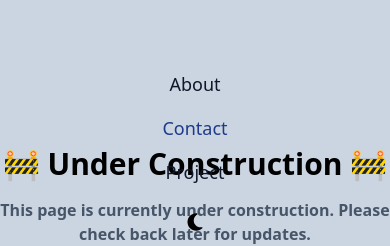
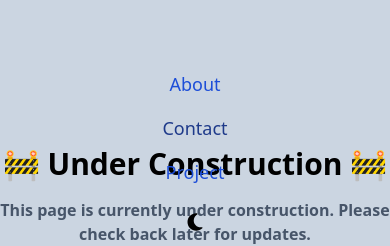
Before and after one commit to birongliu/portfolio, a React (Create React App) app: page /contact in a window 390 px wide. Both pictures are taken after a click on the button "Open main menu". Shown: the part 266-512 px from the top of the page. Built offline with nearby package versions, Linux system fonts and the light colour scheme.

Commit message:
add source code

```diff
--- a/src/components/common/Header/Navbar.tsx
+++ b/src/components/common/Header/Navbar.tsx
@@ -27,14 +27,14 @@ export default function Navigator() {
 				</a>
 				<div className={`md:hidden ${!navigate ? "hidden" : ""}`}>
 					<nav
-						className={`backdrop-blur dark:backdrop-blur-md bg-white bg-opacity-0 dark:bg-opacity-0 gap-4 my-dark:text-white flex flex-col justify-center items-center fixed top-0 left-0 w-screen h-screen px-8 py-20 bg-slate-100 dark:bg-slate-900 animate-[menu_7s_ease]`}
+						className={`backdrop-blur dark:backdrop-blur-md bg-white bg-opacity-0 dark:bg-opacity-0 gap-4 my-dark:text-white flex flex-col justify-center items-center fixed top-0 left-0 w-screen h-screen px-8 py-20 dark:bg-slate-900 animate-[menu_7s_ease]`}
 					>
-						<NavLinks setNavigate={setNavigate} />
+						<NavLinks setNavigate={setNavigate} isMobile={true} />
 						<ThemeSwitcher theme={theme} setTheme={setTheme} />
 					</nav>
 				</div>
-				<nav className="hidden md:block space-x-3 relative right-[49px]">
-					<NavLinks setNavigate={setNavigate} />
+				<nav className="hidden md:flex items-center space-x-3 relative right-[48px]">
+  					<NavLinks setNavigate={setNavigate} isMobile={false} />
 				</nav>
 				<div className="hidden md:block">
 					<ThemeSwitcher theme={theme} setTheme={setTheme} />
```
